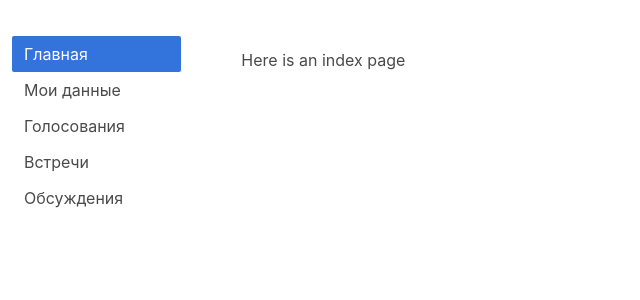
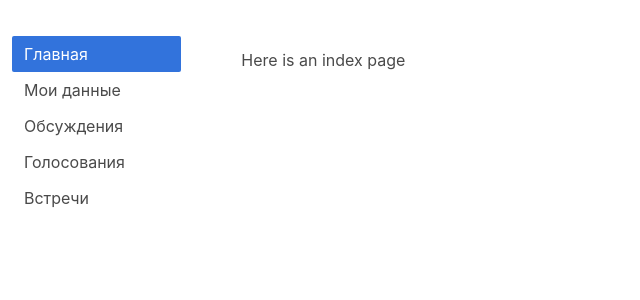
Before and after one commit to BelarusDigitalFuture/o, a React (Create React App) app: page / in a window 1280 px wide. Shown: the top 300 px of the page, without its empty margins (0-640 px from the left). Built offline with nearby package versions, Linux system fonts and the light colour scheme.

Commit message:
shuffling menu items

```diff
--- a/src/containers/Menu/Menu.jsx
+++ b/src/containers/Menu/Menu.jsx
@@ -4,9 +4,9 @@ import Menu from '../../components/Menu';
 const menuElements = [
   { name: 'Главная', url: '/' },
   { name: 'Мои данные', url: '/mydata' },
+  { name: 'Обсуждения', url: '/discussions' },
   { name: 'Голосования', url: '/polls' },
   { name: 'Встречи', url: '/events' },
-  { name: 'Обсуждения', url: '/discussions' },
 ];
 
 const AppMenu = () => {
```
